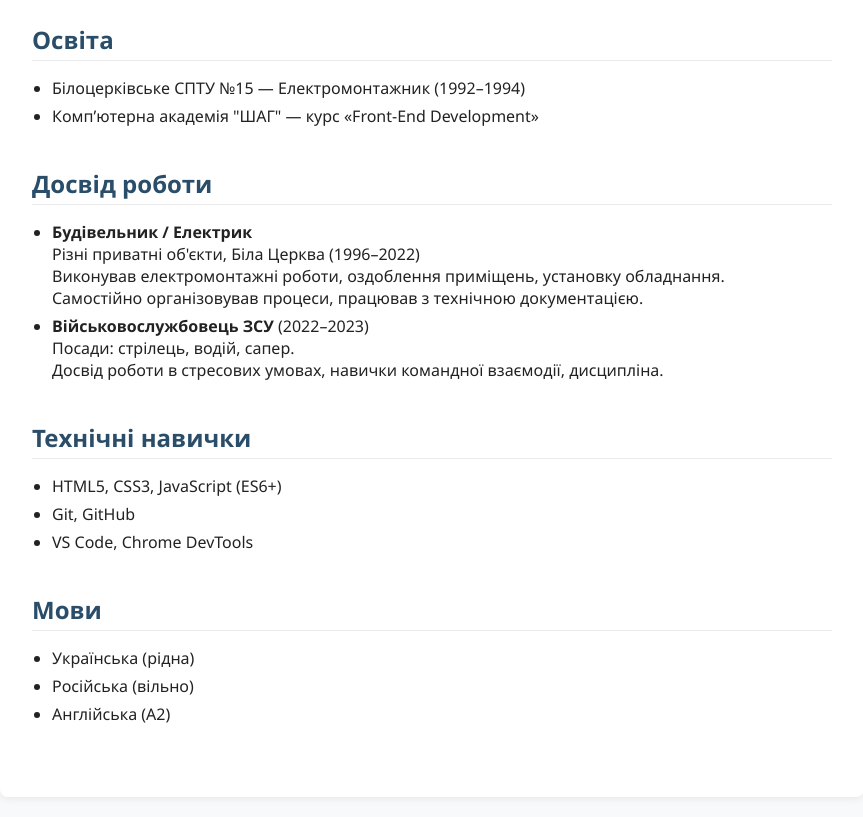
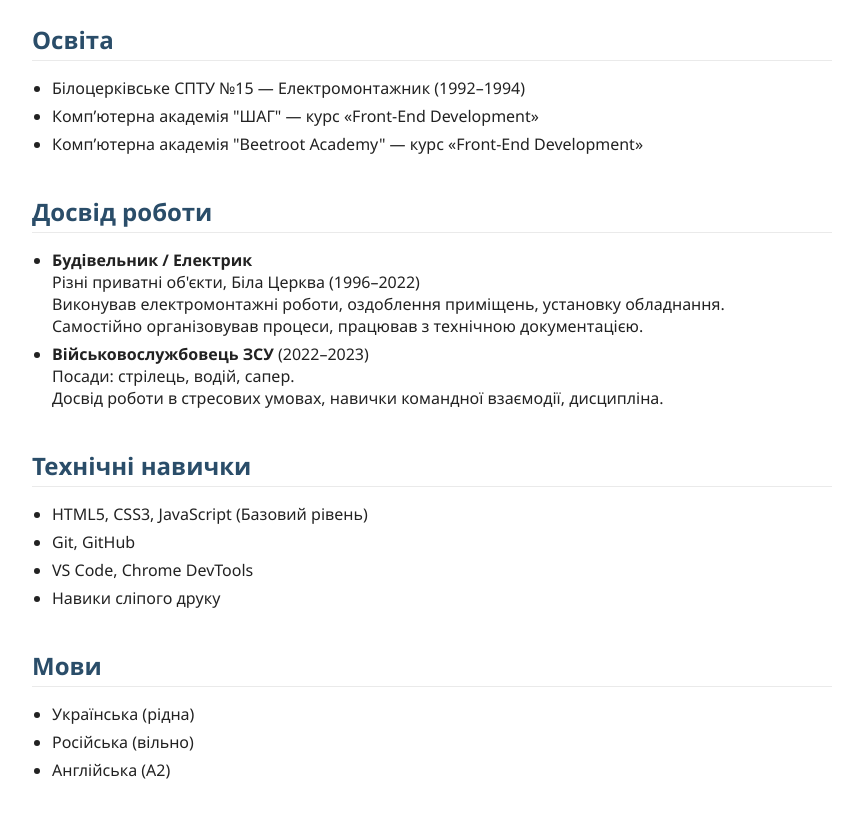
Before and after one commit to Yurii-Nedzelnytskyi/my-cv, a plain HTML site: page index.html in a window 1280 px wide. Shown: the part 820-1637 px from the top of the page, without its empty margins (208-1071 px from the left). Drawn offline with Linux system fonts and the light colour scheme.

Commit message:
add education and skills details

```diff
--- a/index.html
+++ b/index.html
@@ -47,6 +47,7 @@
       <ul>
         <li>Білоцерківське СПТУ №15 — Електромонтажник (1992–1994)</li>
         <li>Комп’ютерна академія "ШАГ" — курс «Front-End Development»</li>
+        <li>Комп’ютерна академія "Beetroot Academy" — курс «Front-End Development»</li>
       </ul>
     </section>
 
@@ -70,9 +71,10 @@
     <section>
       <h2>Технічні навички</h2>
       <ul>
-        <li>HTML5, CSS3, JavaScript (ES6+)</li>
+        <li>HTML5, CSS3, JavaScript (Базовий рівень)</li>
         <li>Git, GitHub</li>
         <li>VS Code, Chrome DevTools</li>
+        <li>Навики сліпого друку</li>
       </ul>
     </section>
 
```
